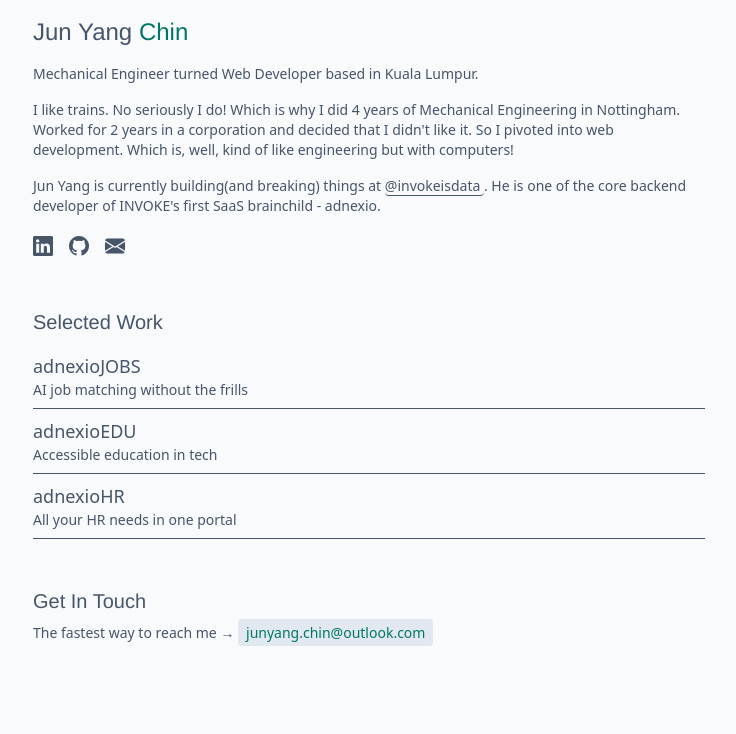
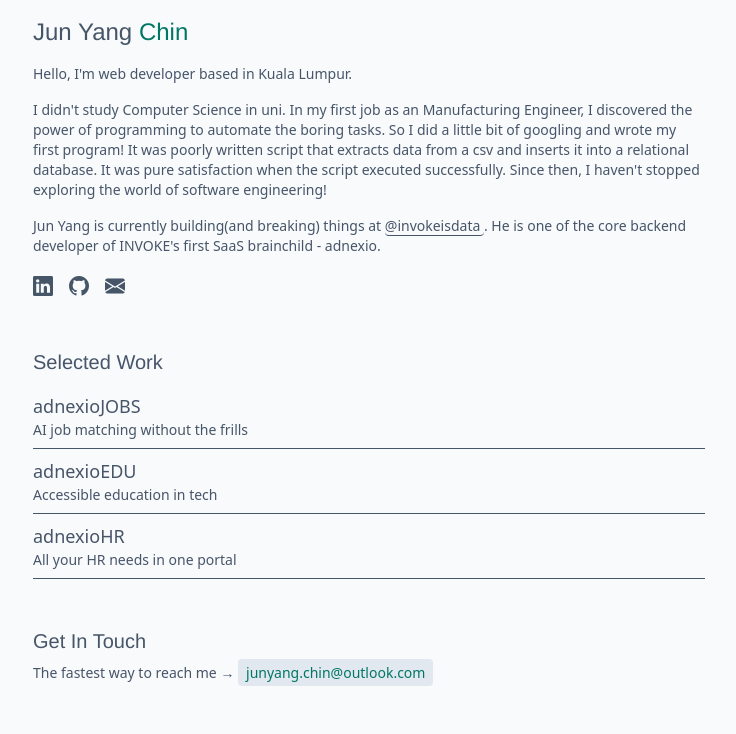
Before and after one commit to junyang-chin/junyang-chin.github.io, an Astro site: page / in a window 1280 px wide. Shown: the whole page, without its empty margins (271-1007 px from the left). Built offline with nearby package versions, Linux system fonts and the light colour scheme; Astro itself is replaced by a stand-in of ours.

Commit message:
update hero text

```diff
--- a/src/pages/index.astro
+++ b/src/pages/index.astro
@@ -9,15 +9,15 @@ import Deck from "@/components/Deck.astro";
       <h1 class="font-title text-2xl mt-4">
         Jun Yang <span class="text-primary">Chin</span>
       </h1>
+      <p class="hero-text">Hello, I'm web developer based in Kuala Lumpur.</p>
       <p class="hero-text">
-        Mechanical Engineer turned Web Developer based in Kuala Lumpur.
-      </p>
-      <p class="hero-text">
-        I like trains. No seriously I do! Which is why I did 4 years of
-        Mechanical Engineering in Nottingham. Worked for 2 years in a
-        corporation and decided that I didn't like it. So I pivoted into web
-        development. Which is, well, kind of like engineering but with
-        computers!
+        I didn't study Computer Science in uni. In my first job as an
+        Manufacturing Engineer, I discovered the power of programming to
+        automate the boring tasks. So I did a little bit of googling and wrote
+        my first program! It was poorly written script that extracts data from a
+        csv and inserts it into a relational database. It was pure satisfaction
+        when the script executed successfully. Since then, I haven't stopped
+        exploring the world of software engineering!
       </p>
       <p class="hero-text">
         Jun Yang is currently building(and breaking) things at
```
